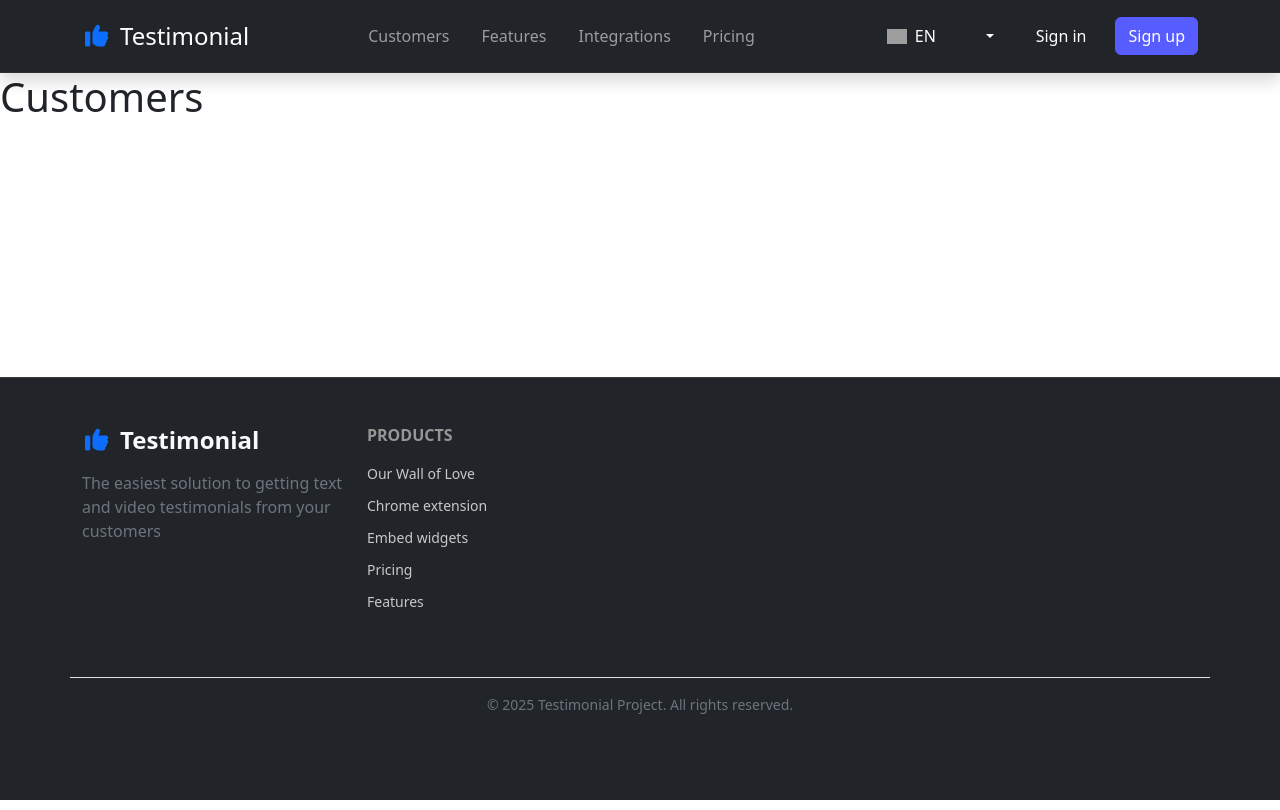
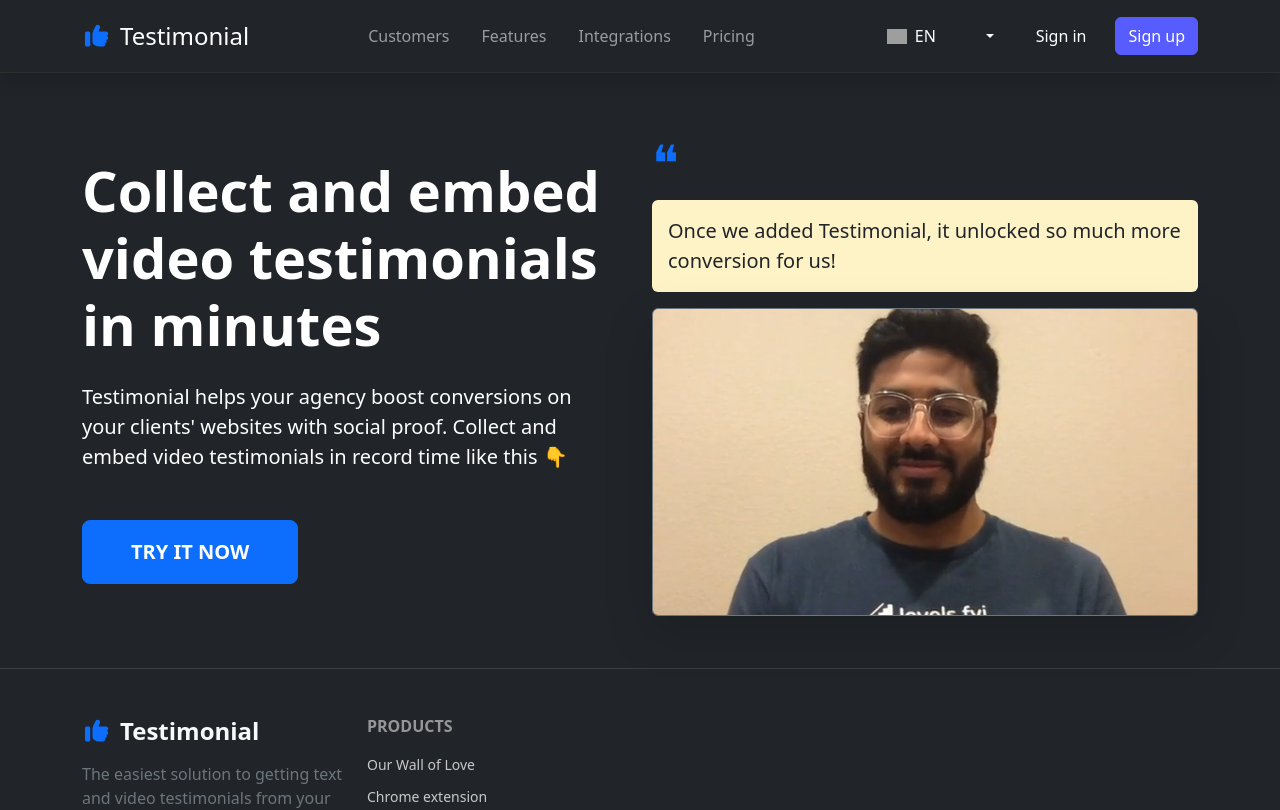
Before and after one commit to Biswas-Samrat/testimonial, a React (Vite) app in the folder frontend/: page /customers in a window 1280 px wide. Shown: the top 810 px of the page. Built offline with nearby package versions, Linux system fonts and the light colour scheme; grey boxes are pictures that could not be loaded.

Commit message:
Customer Page Hero Section

```diff
--- a/frontend/src/pages/Customers.jsx
+++ b/frontend/src/pages/Customers.jsx
@@ -1,16 +1,73 @@
-import React from 'react';
-import { useTranslation } from '../hooks/useTranslation';
+import React from "react";
+
+import { useTranslation } from "../hooks/useTranslation";
+import v1Image from "../assets/images/v1.png";
 
 function Customers() {
-    const { t } = useTranslation();
-    return (
-       <div>
-        <h1>
+  const { t } = useTranslation();
 
-          Customers
-        </h1>
-     </div>
-    );
+  return (
+    <div>
+      <div className="bg-dark text-white py-1">
+        <div className="container my-5">
+          <div className="row align-items-center">
+            {/* Left Column (Headline and Call-to-Action) */}
+            <div className="col-lg-6 col-md-12 mb-4 mb-lg-0">
+              <h1 className="display-4 fw-bold">
+                {t("Collect and embed video testimonials in minutes")}
+              </h1>
+              <p className="lead mt-4 mb-5 pe-lg-5">
+                {t(
+                  "Testimonial helps your agency boost conversions on your clients' websites with social proof. Collect and embed video testimonials in record time like this"
+                )}{" "}
+                <span role="img" aria-label="emoji">
+                  👇
+                </span>
+              </p>
+
+              <a
+                href="/signup"
+                className="btn btn-primary btn-lg px-5 py-3 fw-bold"
+              >
+                {t("TRY IT NOW")}
+              </a>
+            </div>
+
+            <div className="col-lg-6 col-md-12">
+              <span
+                className="me-1 "
+                style={{ fontSize: "50px", color: "#0d6efd" }}
+              >
+                ❝
+              </span>
+              <div
+                className="p-3  text-dark rounded mb-3"
+                style={{ backgroundColor: "#fef3c7" }}
+              >
+                <blockquote className="blockquote mb-0">
+                  <p className="fs-5 fw-medium">
+                    {t(
+                      "Once we added Testimonial, it unlocked so much more conversion for us!"
+                    )}
+                  </p>
+                </blockquote>
+              </div>
+
+              {/* The image is loaded using the imported path */}
+              <div className="ratio ratio-16x9 border border-secondary rounded overflow-hidden shadow-lg">
+                <img
+                  src={v1Image}
+                  alt={t("Video Testimonial from Levels.fyi")}
+                  className="img-fluid w-100 h-100 object-fit-cover"
+                  style={{ objectFit: "cover" }}
+                />
+              </div>
+            </div>
+          </div>
+        </div>
+      </div>
+    </div>
+  );
 }
 
 export default Customers;
```
Also changed, not shown: frontend/src/assets/images/v1.png (added).
